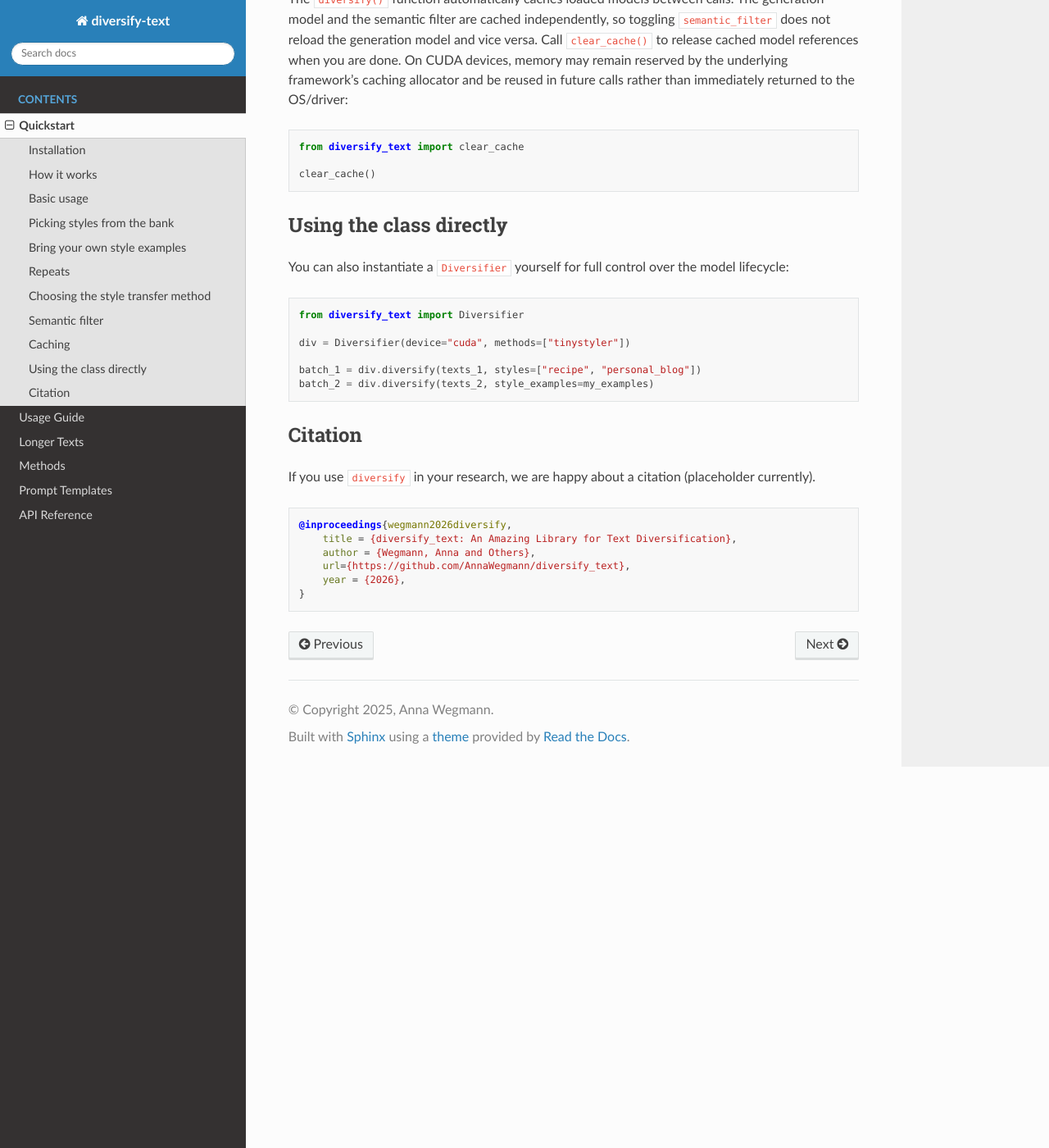
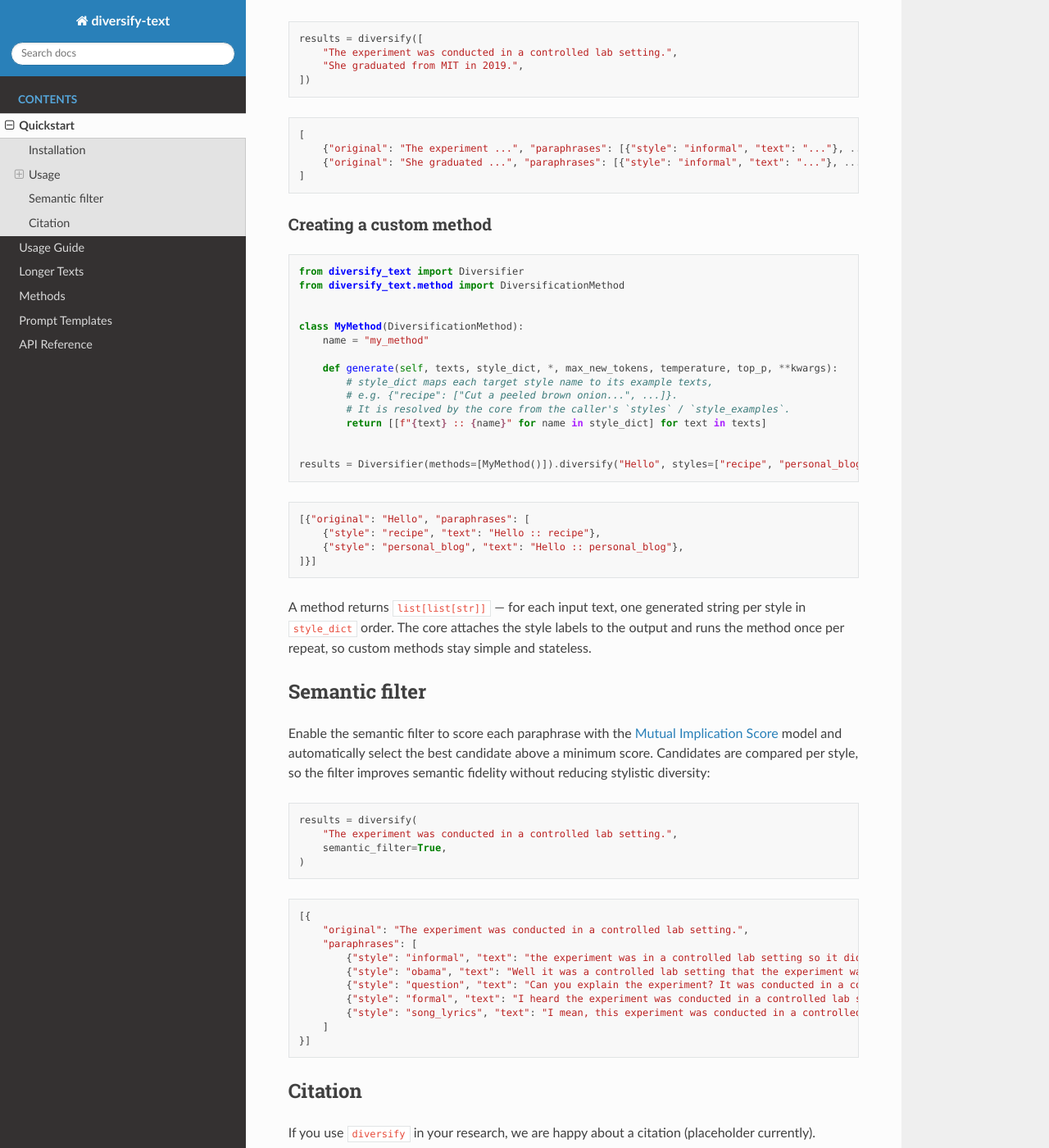
Before and after one commit to AnnaWegmann/diversify_text, a Sphinx documentation site: the page built from docs/quickstart.md, in a window 1280 px wide and 1400 px high, scrolled down 3799 px. Shown: the whole window at 82% size. Built offline with Sphinx 7.4.7 and the Read the Docs theme 3.1.0, drawn with Linux system fonts in a browser that asks for light colours; some of the changed text lies outside the part shown.

Commit message:
- restore readme structure (usage wrapper with subsections), drop how-it-works framing, add target custom-method interface with style_dict
Co-Authored-By: Claude Fable 5 <noreply@anthropic.com>

````diff
--- a/README.md
+++ b/README.md
@@ -10,35 +10,32 @@ pip install diversify-text
 
 ## Table of contents
 
-- [How it works](#how-it-works)
-- [Basic usage](#basic-usage)
-- [Picking styles from the bank](#picking-styles-from-the-bank)
-- [Bring your own style examples](#bring-your-own-style-examples)
-- [Repeats](#repeats)
-- [Choosing the style transfer method](#choosing-the-style-transfer-method)
-- [Semantic filter](#semantic-filter)
-- [Caching](#caching)
-- [Using the class directly](#using-the-class-directly)
-- [Citation](#citation)
+- [Usage](#usage)
+  - [Single text](#single-text)
+  - [Control number of styles](#control-number-of-styles)
+  - [Pick styles from the bank](#pick-styles-from-the-bank)
+  - [Bring your own style examples](#bring-your-own-style-examples)
+  - [Repeats](#repeats)
+  - [Prompting method](#prompting-method)
+  - [Caching](#caching)
+  - [Using the class directly](#using-the-class-directly)
+  - [List of texts](#list-of-texts)
+  - [Creating a custom method](#creating-a-custom-method)
 - [Install](#install)
 - [Contributing](#contributing)
   - [Development setup](#development-setup)
   - [Running tests](#running-tests)
   - [Working with uv](#working-with-uv)
   - [Building docs locally](#building-docs-locally)
+- [Citation](#citation)
+
+## Usage
 
 <!-- quickstart-start -->
 
-## How it works
+For file inputs (CSV, TSV, TXT), output options, and punctuation splitting, see the [full usage guide](https://annawegmann.github.io/diversify_text/usage.html).
 
-`diversify_text` is built around a single idea: **a style is defined by a set of example texts**. Every call takes your input text plus one or more style example sets, and rewrites the input in the style that the examples demonstrate. Which style transfer method does the rewriting (TinyStyler by default) is a background detail — the input/output contract is always the same:
-
-- **Input:** your text(s) and, per target style, a set of example texts.
-- **Output:** per input text, one paraphrase per target style, each labeled with the style that produced it.
-
-If you don't provide your own styles, the built-in style bank supplies default ones, so a plain call already produces stylistically diverse paraphrases.
-
-## Basic usage
+### Single text
 
 ```python
 from diversify_text import diversify
@@ -59,17 +56,23 @@ results = diversify("The experiment was conducted in a controlled lab setting.")
 }]
 ```
 
-Each paraphrase corresponds to one style from the built-in style bank — by default the first five. Ask for more distinct styles with `n`:
+### Control number of styles
 
 ```python
-results = diversify("The experiment was conducted in a controlled lab setting.", n=10)
+results = diversify("Some text.", n=3)
 ```
 
-`n` always means *number of distinct styles*, drawn from the bank in order. Requesting more styles than the bank contains raises an error — you never silently get the same style twice.
+```python
+[{"original": "Some text.", "paraphrases": [
+    {"style": "informal", "text": "..."},
+    {"style": "obama", "text": "..."},
+    {"style": "question", "text": "..."},
+]}]
+```
 
-For file inputs (CSV, TSV, TXT), output options, and punctuation splitting, see the [full usage guide](https://annawegmann.github.io/diversify_text/usage.html).
+`n` is the number of distinct styles (default 5), drawn from the built-in style bank in order — one paraphrase per style. Requesting more styles than the bank contains raises an error; you never silently get the same style twice.
 
-## Picking styles from the bank
+### Pick styles from the bank
 
 Select specific built-in styles with `styles`, by name and/or by (0-based) bank index:
 
@@ -88,7 +91,7 @@ results = diversify(
 
 Unknown names and out-of-range indices raise an error listing what is available. Note that indices follow bank order, which may change between releases as the bank is curated — names are the stable way to pin a style.
 
-## Bring your own style examples
+### Bring your own style examples
 
 Pass `style_examples` to define target styles with your own texts. A flat list is one style; a list of lists is several styles; a dict maps style names to example sets:
 
@@ -130,7 +133,7 @@ results = diversify(
 
 `styles` and `style_examples` can be combined in one call (bank styles come first in the output). `n` cannot be combined with either — the number of styles is already determined, so passing `n` raises an error.
 
-## Repeats
+### Repeats
 
 `repeats` controls how many paraphrases are generated *per style* (default 1). With more than one repeat, the output interleaves the styles:
 
@@ -155,9 +158,9 @@ results = diversify(
 }]
 ```
 
-## Choosing the style transfer method
+### Prompting method
 
-The style examples stay the same regardless of which method rewrites your text. The default method is [TinyStyler](https://huggingface.co/tinystyler/tinystyler), which conditions on the example texts via authorship embeddings. Alternatively, the `prompting` method inserts the example texts into a few-shot style transfer prompt for a causal language model (default: [SmolLM3-3B](https://huggingface.co/HuggingFaceTB/SmolLM3-3B)):
+The default style transfer method is [TinyStyler](https://huggingface.co/tinystyler/tinystyler). Alternatively, use the prompting method, which generates paraphrases via a causal language model (default: [SmolLM3-3B](https://huggingface.co/HuggingFaceTB/SmolLM3-3B)) with the style examples inserted into a few-shot style transfer prompt:
 
 ```python
 results = diversify(
@@ -172,22 +175,11 @@ results = diversify(
 )
 ```
 
-Only prompts that take style example texts are supported — every method receives the same input (your text plus style example sets) and produces the same output.
+Only prompts that take style example texts are supported — every method receives the same input and produces the same output.
 
-## Semantic filter
+### Caching
 
-Enable the semantic filter to score each paraphrase with the [Mutual Implication Score](https://huggingface.co/s-nlp/Mutual_Implication_Score) model and automatically select the best candidate above a minimum score. Candidates are compared per style, so the filter improves semantic fidelity without reducing stylistic diversity:
-
-```python
-results = diversify(
-    "The experiment was conducted in a controlled lab setting.",
-    semantic_filter=True,
-)
-```
-
-## Caching
-
-The `diversify()` function automatically caches loaded models between calls. The generation model and the semantic filter are cached independently, so toggling `semantic_filter` does not reload the generation model and vice versa. Call `clear_cache()` to release cached model references when you are done. On CUDA devices, memory may remain reserved by the underlying framework's caching allocator and be reused in future calls rather than immediately returned to the OS/driver:
+The `diversify()` function automatically caches loaded models between calls. The generation model and the semantic filter are cached independently, so toggling `semantic_filter` does not reload the generation model and vice versa. Call `clear_cache()` to drop cached models and allow memory to be reclaimed when possible:
 
 ```python
 from diversify_text import clear_cache
@@ -195,7 +187,7 @@ from diversify_text import clear_cache
 clear_cache()
 ```
 
-## Using the class directly
+### Using the class directly
 
 You can also instantiate a `Diversifier` yourself for full control over the model lifecycle:
 
@@ -208,18 +200,50 @@ batch_1 = div.diversify(texts_1, styles=["recipe", "personal_blog"])
 batch_2 = div.diversify(texts_2, style_examples=my_examples)
 ```
 
-## Citation
+### List of texts
 
-If you use `diversify` in your research, we are happy about a citation (placeholder currently).
+```python
+results = diversify([
+    "The experiment was conducted in a controlled lab setting.",
+    "She graduated from MIT in 2019.",
+])
+```
 
-```bibtex
-@inproceedings{wegmann2026diversify,
-    title = {diversify_text: An Amazing Library for Text Diversification},
-    author = {Wegmann, Anna and Others},
-    url={https://github.com/AnnaWegmann/diversify_text},
-    year = {2026},
-}
+```python
+[
+    {"original": "The experiment ...", "paraphrases": [{"style": "informal", "text": "..."}, ...]},
+    {"original": "She graduated ...", "paraphrases": [{"style": "informal", "text": "..."}, ...]},
+]
 ```
+
+### Creating a custom method
+
+```python
+from diversify_text import Diversifier
+from diversify_text.method import DiversificationMethod
+
+
+class MyMethod(DiversificationMethod):
+    name = "my_method"
+
+    def generate(self, texts, style_dict, *, max_new_tokens, temperature, top_p, **kwargs):
+        # style_dict maps each target style name to its example texts,
+        # e.g. {"recipe": ["Cut a peeled brown onion...", ...]}.
+        # It is resolved by the core from the caller's `styles` / `style_examples`.
+        return [[f"{text} :: {name}" for name in style_dict] for text in texts]
+
+
+results = Diversifier(methods=[MyMethod()]).diversify("Hello", styles=["recipe", "personal_blog"])
+```
+
+```python
+[{"original": "Hello", "paraphrases": [
+    {"style": "recipe", "text": "Hello :: recipe"},
+    {"style": "personal_blog", "text": "Hello :: personal_blog"},
+]}]
+```
+
+A method returns `list[list[str]]` — for each input text, one generated string per style in `style_dict` order. The core attaches the style labels to the output and runs the method once per repeat, so custom methods stay simple and stateless.
 
 <!-- quickstart-end -->
 
@@ -307,3 +331,20 @@ uv sync --group docs
 sphinx-build -b html docs docs/_build/html
 open docs/_build/html/index.html
 ```
+
+<!-- citation-start -->
+
+## Citation
+
+If you use `diversify` in your research, we are happy about a citation (placeholder currently).
+
+```bibtex
+@inproceedings{wegmann2026diversify,
+    title = {diversify_text: An Amazing Library for Text Diversification},
+    author = {Wegmann, Anna and Others},
+    url={https://github.com/AnnaWegmann/diversify_text},
+    year = {2026},
+}
+```
+
+<!-- citation-end -->
--- a/docs/quickstart.md
+++ b/docs/quickstart.md
@@ -14,3 +16,36 @@ pip install diversify-text
 :start-after: <!-- quickstart-start -->
 :end-before: <!-- quickstart-end -->
 ```
+
+## Semantic filter
+
+Enable the semantic filter to score each paraphrase with the
+[Mutual Implication Score](https://huggingface.co/s-nlp/Mutual_Implication_Score)
+model and automatically select the best candidate above a minimum score.
+Candidates are compared per style, so the filter improves semantic
+fidelity without reducing stylistic diversity:
+
+```python
+results = diversify(
+    "The experiment was conducted in a controlled lab setting.",
+    semantic_filter=True,
+)
+```
+
+```python
+[{
+    "original": "The experiment was conducted in a controlled lab setting.",
+    "paraphrases": [
+        {"style": "informal", "text": "the experiment was in a controlled lab setting so it didnt suck..."},
+        {"style": "obama", "text": "Well it was a controlled lab setting that the experiment was conducted in."},
+        {"style": "question", "text": "Can you explain the experiment? It was conducted in a controlled lab setting."},
+        {"style": "formal", "text": "I heard the experiment was conducted in a controlled lab setting."},
+        {"style": "song_lyrics", "text": "I mean, this experiment was conducted in a controlled lab setting, so that was a good thing."},
+    ]
+}]
+```
+
+```{include} ../README.md
+:start-after: <!-- citation-start -->
+:end-before: <!-- citation-end -->
+```
````
Also changed, not shown: other parts of docs/quickstart.md (+3 -1 lines).
